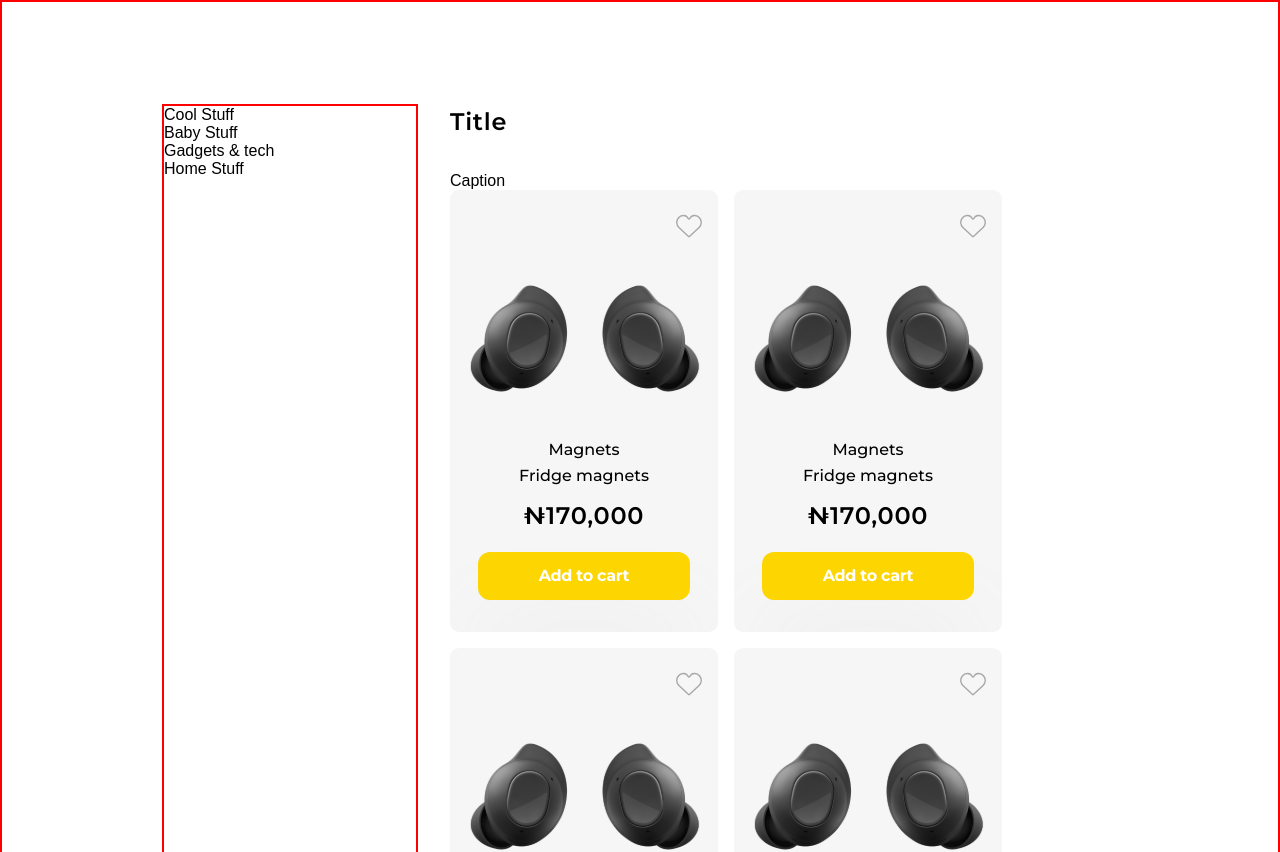
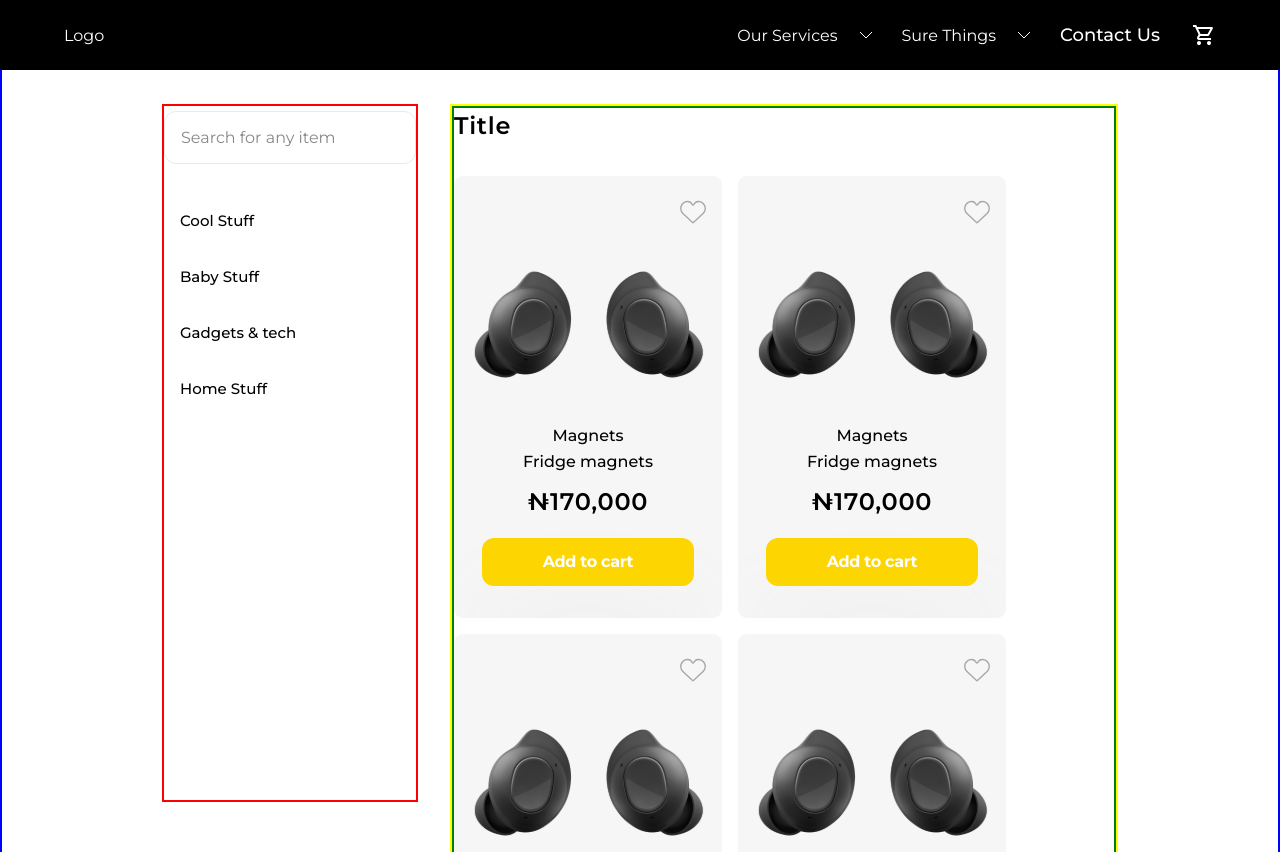
Before and after one commit to ContentMachine/SureWay_frontend, a Next.js app: page /products in a window 1280 px wide. Shown: the top 852 px of the page. Built offline with nearby package versions, Linux system fonts and the light colour scheme.

Commit message:
added the products page concept

```diff
--- a/src/components/ProductsListing/ProductsListing.module.css
+++ b/src/components/ProductsListing/ProductsListing.module.css
@@ -1,5 +1,6 @@
 .container {
   margin-bottom: 2rem;
+  border: 2px solid green;
 }
 
 .container > h4 {
--- a/src/components/ProductsListing/ProductsListing.tsx
+++ b/src/components/ProductsListing/ProductsListing.tsx
@@ -11,7 +11,6 @@ const ProductsListing = () => {
   return (
     <section className={classes.container}>
       <h4>Title</h4>
-      <p>Caption</p>
 
       <div className={classes.products}>
         <ProductCard />
--- a/src/containers/Header/Header.module.css
+++ b/src/containers/Header/Header.module.css
@@ -6,6 +6,7 @@
   padding: 1rem 4rem;
   font-family: "Montserrat";
   color: var(--white);
+  background-color: var(--black);
 }
 
 .container > nav {
--- a/src/containers/Header/Header.tsx
+++ b/src/containers/Header/Header.tsx
@@ -13,7 +13,7 @@ const headerRoutes = routeComponents?.filter((data) =>
 
 const Header = () => {
   // States
-  const [navBackground, setNavBackground] = useState("transparent");
+  const [navBackground, setNavBackground] = useState("#000");
   const [navItems, setNavItems] = useState(headerRoutes);
 
   // Refs
--- a/src/containers/Products/Products.module.css
+++ b/src/containers/Products/Products.module.css
@@ -1,16 +1,23 @@
 .container {
   padding-block: calc(70px + 2rem);
   padding-inline: 160px;
-  border: 2px solid red;
+  border: 2px solid blue;
   display: flex;
+  align-items: flex-start;
   gap: 2rem;
+  position: relative;
+  min-height: 100vh;
 }
 
-.container > div:nth-child(1) {
+.container > section:nth-child(1) {
   width: 256px;
-  border: 2px solid red;
+  position: sticky;
+  top: 0px;
+  min-height: calc(100vh - var(--headerHeight) - 2rem);
+  position: relative;
 }
 
 .container > div:nth-child(2) {
   flex: 1;
+  border: 2px solid yellow;
 }
--- a/src/containers/Products/Products.tsx
+++ b/src/containers/Products/Products.tsx
@@ -6,9 +6,7 @@ import ProductsSections from "../ProductsSections/ProductsSections";
 const Products = () => {
   return (
     <AppLayout className={classes.container}>
-      <div>
-        <ProductsSections />
-      </div>
+      <ProductsSections />
 
       <div>
         <ProductsListing />
--- a/src/containers/ProductsSections/ProductsSections.module.css
+++ b/src/containers/ProductsSections/ProductsSections.module.css
@@ -0,0 +1,24 @@
+.container {
+  display: flex;
+  border: 2px solid red;
+  flex-direction: column;
+  gap: 1rem;
+}
+
+.container > p {
+  font-family: "Montserrat";
+  font-size: 15px;
+  font-weight: 500;
+  line-height: 24px;
+  text-align: left;
+  text-underline-position: from-font;
+  text-decoration-skip-ink: none;
+  cursor: pointer;
+  padding: 0.5rem 1rem;
+  border-radius: 10px;
+  transition: all 0.2s ease-in-out;
+}
+
+.container > p:hover {
+  background-color: var(--gray-light);
+}
--- a/src/containers/ProductsSections/ProductsSections.tsx
+++ b/src/containers/ProductsSections/ProductsSections.tsx
@@ -1,5 +1,6 @@
 import { routeComponents } from "@/utilities/routeComponents";
 import classes from "./ProductsSections.module.css";
+import Input from "@/components/Input/Input";
 
 const sections = routeComponents?.find(
   (data) => data?.title?.toLowerCase() === "sure things"
@@ -8,6 +9,7 @@ const sections = routeComponents?.find(
 const ProductsSections = () => {
   return (
     <section className={classes.container}>
+      <Input placeholder="Search for any item" />
       {sections?.children?.map((data) => {
         return <p>{data?.title}</p>;
       })}
--- a/src/utilities/index.tsx
+++ b/src/utilities/index.tsx
@@ -6,9 +6,10 @@ export const routes = Object.freeze({
   BRANDING: "/branding",
   ENGRAVING: "/engraving",
   CUSTOM_MAGNETS: "/custom-magnets",
-  ORDER_PROCESSING: "order-processing",
-  COOL_STUFF: "cool-stuff",
-  BABY_STUFF: "baby-stuff",
-  GADGETS_AND_TECH: "gadgets-and-tech",
-  HOME_STUFF: "home-stuff",
+  ORDER_PROCESSING: "/order-processing",
+  COOL_STUFF: "/cool-stuff",
+  BABY_STUFF: "/baby-stuff",
+  GADGETS_AND_TECH: "/gadgets-and-tech",
+  HOME_STUFF: "/home-stuff",
+  PRODUCTS: "/products",
 });
```
Also changed, not shown: src/containers/HomeProducts/HomeProducts.module.css (+7 -0 lines), src/containers/HomeProducts/HomeProducts.tsx (+17 -0 lines).
